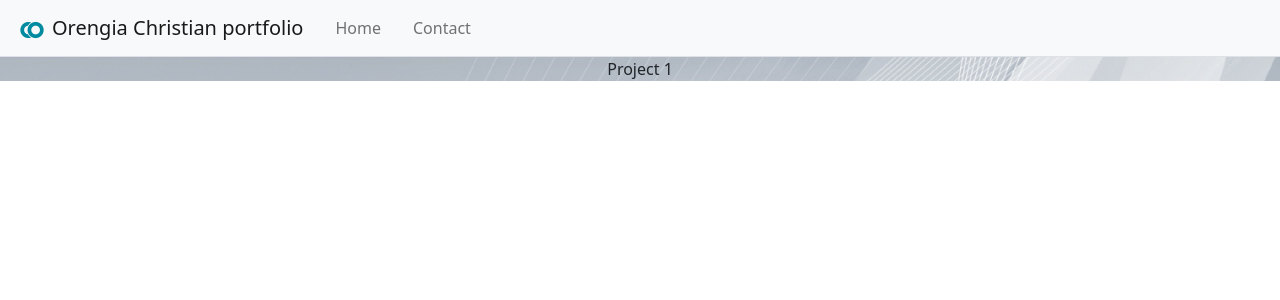
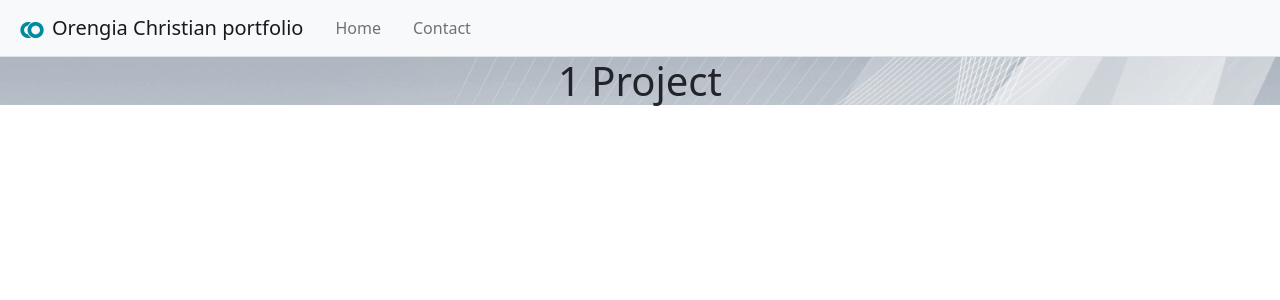
Before and after one commit to mxchristian17/portfolio, a React (Create React App) app: page /projects/1 in a window 1280 px wide. Shown: the top 300 px of the page. Built offline with nearby package versions, Linux system fonts and the light colour scheme.

Commit message:
comments in console blink updated

```diff
--- a/src/Components/Console/Console.js
+++ b/src/Components/Console/Console.js
@@ -14,7 +14,7 @@ const Console = () => {
 
   return (
     <div style={ consoleBackgroundStyle } className="position-relative col-md-6 col-lg-6 text-start ps-4 rounded py-3 text-truncate text-light">
-
+        <Comment text="//Some of my projects..." blink={false} /><br />
         <VarDeclaration text="const " />
         <Var text="reactJsProject " />
         <Symbol text="= { " /><br />
--- a/src/Components/Projects/Projects.js
+++ b/src/Components/Projects/Projects.js
@@ -6,7 +6,9 @@ const Projects = () => {
     const { projectId } = useParams();
 
   return (
-    <div className="container">Project { projectId }</div>
+    <div className="container">
+      <h1><span className="text-capitalize">{ projectId }</span> Project</h1>
+    </div>
   )
 }
 
--- a/src/Components/SyntaxStyles/Comment.js
+++ b/src/Components/SyntaxStyles/Comment.js
@@ -6,10 +6,10 @@ const Comment = (props) => {
 
     const { consoleFontStyle } = useContext(GeneralContext);
     const consoleCommentStyle = { ...consoleFontStyle, 'color' : 'rgb(106,153,62)' }
-    const { text } = props
+    const { text, blink=true } = props
 
   return (
-    <span className="blink" style= { consoleCommentStyle } >{ text }</span>
+    <span className={blink ? "blink" : null} style= { consoleCommentStyle } >{ text }</span>
   )
 }
 
```
